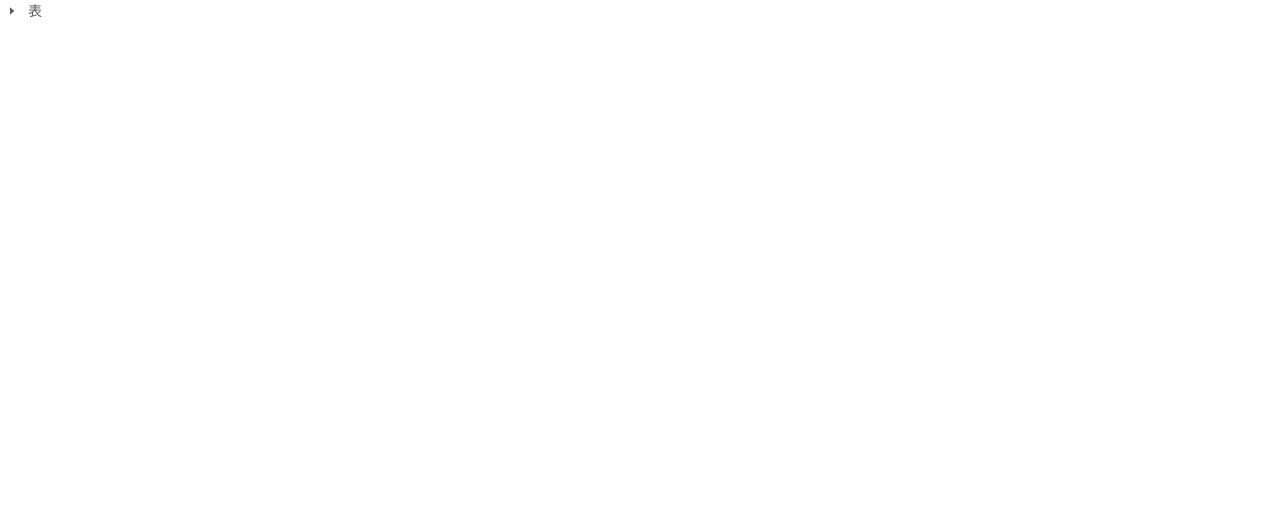
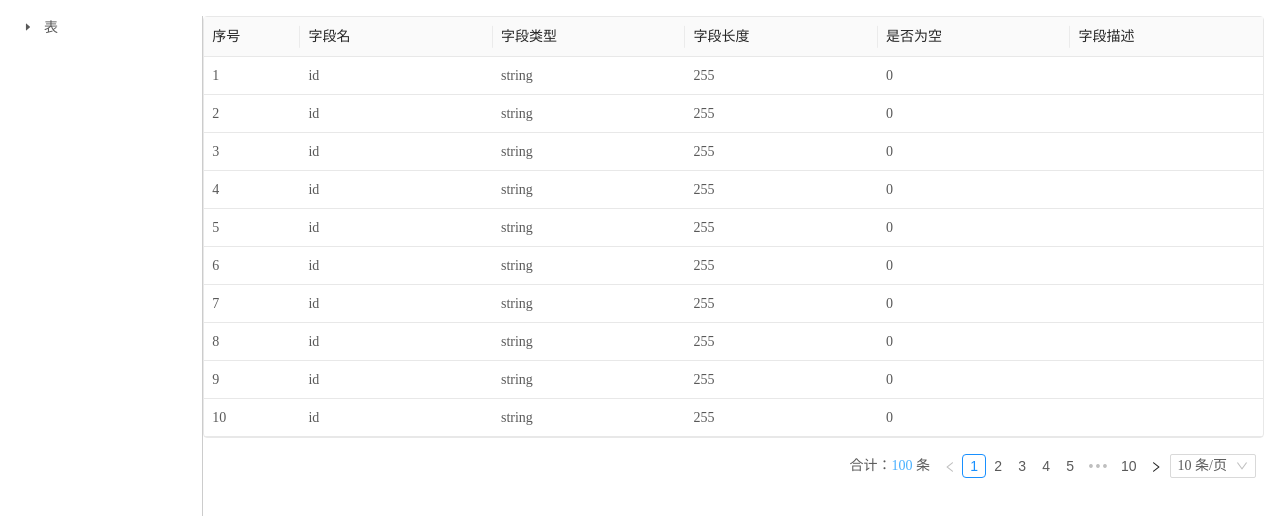
Before and after one commit to cz-chongzhen/background-management-system, a React (Create React App) app: page /developConfigManage in a window 1280 px wide. Shown: the top 516 px of the page. Built offline with nearby package versions, Linux system fonts and the light colour scheme.

Commit message:
czTable的优化

```diff
--- a/src/components/CzTable/CzTable.less
+++ b/src/components/CzTable/CzTable.less
@@ -1,4 +1,5 @@
 .cz-czTable {
+  height: 100%;
   //鼠标拖动改变列宽的分割线样式
   .react-resizable {
     position: relative;
--- a/src/components/CzTable/CzTable.tsx
+++ b/src/components/CzTable/CzTable.tsx
@@ -5,7 +5,6 @@ import {Resizable} from "react-resizable";
 import {SpinProps} from "antd/lib/spin";
 import {GetPopupContainer, TableLocale, TablePaginationConfig} from "antd/lib/table/interface";
 import {ColumnProps} from 'antd/es/table';
-import {useMediaQuery} from "react-responsive";
 
 interface ITableTitleProps {
     onResize: () => void,
@@ -90,9 +89,7 @@ const CzTable: React.FC<ICzTableProps> = (props) => {
         rowClassName,
         rowKey,
         rowSelection,
-        scroll,
         showHeader,
-        size,
         summary,
         title,
         onChange,
@@ -102,29 +99,8 @@ const CzTable: React.FC<ICzTableProps> = (props) => {
         sortDirections
     } = props;
 
-    const _1920 = useMediaQuery({minWidth: 1920});
-
-    const _1600 = useMediaQuery({minWidth: 1600, maxWidth: 1919});
-
-    const _1200 = useMediaQuery({minWidth: 1200, maxWidth: 1559});
-
-    let tableSize: SizeType;
-
-    if (size) {
-        tableSize = size;
-    } else {
-        if (_1920) {
-            tableSize = "large";
-        }
-        if (_1600) {
-            tableSize = "middle";
-        }
-        if (_1200) {
-            tableSize = "small";
-        }
-    }
-
     const [columns, setColumns] = useState([] as ColumnProps<any>[]);
+    const [tableY, setTableY] = useState(300);
 
     useEffect(() => {
         const {columns} = props;
@@ -132,6 +108,13 @@ const CzTable: React.FC<ICzTableProps> = (props) => {
             setColumns(columns);
         }
     }, [props.columns]);
+
+
+    useEffect(() => {
+        const tableDom: any = document.getElementsByClassName("cz-czTable")[0];
+        const tableContent: number = tableDom.offsetHeight - 40 - 57;
+        setTableY(tableContent);
+    }, []);
 
     const handleResize = (index: number) => (e: Event, param: any) => {
         const {size} = param;
@@ -226,15 +209,33 @@ const CzTable: React.FC<ICzTableProps> = (props) => {
             dataSource={dataSource}
             expandable={expandable}
             footer={footer}
-            loading={loading}
+            loading={{
+                spinning: loading,
+                tip: "加载中，请稍候...",
+                size: "large"
+            } as SpinProps}
             locale={locale}
-            pagination={pagination}
+            pagination={pagination ? Object.assign(pagination, {
+                pageSizeOptions: ['10', '20', '50', '100'],
+                showSizeChanger: true,
+                showTotal: (total: number, range: number[]): React.ReactElement => {
+                    return (
+                        <div>
+                            合计：<span style={{color: "#49b0ff"}}>{total}</span> 条
+                        </div>
+                    )
+                },
+                total: dataSource.length
+            }) : false}
             rowClassName={rowClassName}
             rowKey={rowKey}
             rowSelection={rowSelection}
-            scroll={scroll}
+            scroll={{
+                x: "max-content",
+                y: tableY,
+                scrollToFirstRowOnChange: true,
+            }}
             showHeader={showHeader}
-            size={tableSize}
             summary={summary}
             title={title}
             onChange={onChange}
--- a/src/pages/DevelopConfigManage/DevelopConfigManage.less
+++ b/src/pages/DevelopConfigManage/DevelopConfigManage.less
@@ -1,3 +1,43 @@
 .cz-developConfigManage {
+  width: 100%;
+  height: 100%;
+  padding: 16px;
 
+  > .left-content {
+    width: 15%;
+    height: 100%;
+    position: relative;
+    border-right: 1px solid #ccc;
+
+    > .czTreeNode-right-menu {
+      position: absolute;
+      width: 100px;
+      max-height: 80px;
+      background-color: #fff;
+      border-radius: 5px;
+      box-shadow: 5px 5px 10px rgba(0, 0, 0, 0.2);
+      padding: 10px 0;
+
+      > .czTreeNode-right-menu-item {
+        cursor: pointer;
+        padding: 0 10px;
+      }
+
+      > .czTreeNode-right-menu-item:hover {
+        background-color: #49B0FF;
+        color: #fff;
+      }
+    }
+  }
+
+  > .right-content {
+    width: 85%;
+    height: 100%;
+    display: flex;
+    flex-direction: column;
+
+    > .tableWrapper {
+      flex: 1;
+    }
+  }
 }
--- a/src/pages/DevelopConfigManage/DevelopConfigManage.tsx
+++ b/src/pages/DevelopConfigManage/DevelopConfigManage.tsx
@@ -1,8 +1,10 @@
-import React, {useCallback, useEffect, useMemo, useState} from "react";
+import React, {useEffect, useMemo, useState, CSSProperties} from "react";
 import {Tree, Button} from "antd";
-import {Item, Menu, MenuProvider} from "react-contexify";
-import 'react-contexify/dist/ReactContexify.min.css';
-import {ITreeDataProps} from "./types";
+import {ITreeDataProps, ITreeNodeMenuItemProps, ITableProps} from "./types";
+import "./DevelopConfigManage.less";
+import CzTable from "../../components/CzTable/CzTable";
+import {ITableData} from "./types";
+import {TablePaginationConfig} from "antd/es/table";
 
 const {TreeNode} = Tree;
 
@@ -11,6 +13,52 @@ const DevelopConfigManage: React.FC<any> = () => {
     const [menuTreeData, setMenuTreeData] = useState<Array<ITreeDataProps>>([]);
     const [selectedTreeKeys, setSelectedTreeKeys] = useState<Array<string>>([]);
     const [expandedTreeKeys, setExpandedTreeKeys] = useState<Array<string>>([]);
+    const [rightClickTreeNodeMenuItemProps, setRightClickTreeNodeMenuItemProps] = useState<ITreeNodeMenuItemProps>({
+        pageX: 0,
+        pageY: 0,
+        id: "",
+        isLeaf: false
+    });
+    const [tableProps, setTableProps] = useState<ITableProps>({
+        columns: [
+            {
+                dataIndex: "index",
+                title: "序号",
+                width: 80
+            },
+            {
+                dataIndex: 'name',
+                title: '字段名',
+                width: 160
+            },
+            {
+                dataIndex: "typeName",
+                title: "字段类型",
+                width: 160
+            },
+            {
+                dataIndex: "length",
+                title: "字段长度",
+                width: 160
+            },
+            {
+                dataIndex: "isNull",
+                title: "是否为空",
+                width: 160
+            },
+            {
+                dataIndex: "remark",
+                title: "字段描述",
+                width: 160
+            }
+        ],
+        dataSource: [],
+        paginationProps: {
+            current: 1,
+            pageSize: 10,
+        },
+        loading: true
+    });
 
     useEffect(() => {
         const data: Array<ITreeDataProps> = [
@@ -27,7 +75,6 @@ const DevelopConfigManage: React.FC<any> = () => {
         ];
 
         setMenuTreeData(data);
-
     }, []);
 
     /**
@@ -72,9 +119,142 @@ const DevelopConfigManage: React.FC<any> = () => {
         return handleGetTreeNode(menuTreeData);
     }, [menuTreeData]);
 
+    const onRightClick = (e: any): void => {
+        if (e.node.children) { // 说明是非叶子节点
+            setRightClickTreeNodeMenuItemProps(state => ({
+                ...state,
+                pageX: e.event.pageX,
+                pageY: e.event.pageY,
+                id: e.node.key,
+                isLeaf: false
+            }))
+        } else { // 说明是叶子节点
+            setRightClickTreeNodeMenuItemProps(state => ({
+                ...state,
+                pageX: e.event.pageX,
+                pageY: e.event.pageY,
+                id: e.node.key,
+                isLeaf: true
+            }))
+        }
+    };
+
+    /**
+     * 创建表
+     */
+    const createTable = () => {
+        console.log("创建表")
+    };
+
+    /**
+     * 删除表
+     * @param tableId 表的ID
+     */
+    const deleteTable = (tableId: string) => {
+        console.log("删除表", tableId)
+    };
+
+    const getNodeTreeRightClickMenu = useMemo<React.ReactNode>((): React.ReactNode => {
+        const {pageX, pageY, id, isLeaf} = rightClickTreeNodeMenuItemProps;
+        const tmpStyle = {
+            left: `${pageX - 6}px`,
+            top: `${pageY - 16}px`
+        } as CSSProperties;
+        const menu = (
+            <div style={tmpStyle} className="czTreeNode-right-menu" onClick={e => {
+                e.stopPropagation()
+            }}>
+                {
+                    isLeaf === true ?
+                        <div className="czTreeNode-right-menu-item" onClick={() => {
+                            deleteTable(id)
+                        }}>删除表</div>
+                        :
+                        <div className="czTreeNode-right-menu-item" onClick={() => {
+                            createTable()
+                        }}>新建表</div>
+                }
+            </div>
+        );
+        return rightClickTreeNodeMenuItemProps.id ? menu : null;
+    }, [rightClickTreeNodeMenuItemProps]);
+
+    /**
+     * 清除右键菜单
+     */
+    const clearRightMenu = (): void => {
+        setRightClickTreeNodeMenuItemProps(state => ({
+            ...state,
+            id: ""
+        }));
+    };
+
+    /**
+     * 分页的onChange事件
+     * @param page 当前是第几页
+     * @param pageSize 每页显示多少条
+     */
+    const pageOnChange = (page: number, pageSize: number): void => {
+        setTableProps(state => ({
+            ...state,
+            paginationProps: {
+                ...state.paginationProps,
+                current: page,
+                pageSize: pageSize
+            },
+            loading: true
+        }))
+    };
+
+    /**
+     * 每页显示多少条数据变化事件
+     * @param current
+     * @param size
+     */
+    const onShowSizeChange = (current: number, size: number): void => {
+        setTableProps(state => ({
+            ...state,
+            paginationProps: {
+                ...state.paginationProps,
+                pageSize: size
+            },
+            loading: true
+        }))
+    };
+
+    /**
+     * 获取表格数据源
+     */
+    const handleGetTableData = (): void => {
+        const dataArr: ITableData[] = [];
+        for (let i = 0; i < 100; i++) {
+            dataArr.push({
+                name: "id",
+                typeName: "string",
+                length: 255,
+                isNull: "0",
+                remark: "",
+                key: i + 1,
+                index: i + 1,
+            })
+        }
+        setTableProps(state => ({
+            ...state,
+            dataSource: dataArr,
+            loading: false
+        }))
+    };
+
+    useEffect(() => {
+        setTimeout(() => {
+            handleGetTableData();
+        }, 1000)
+    }, [tableProps.paginationProps]);
+
+
     return (
-        <div className="cz-developConfigManage">
-            <div className="left-content">
+        <div className="cz-developConfigManage clearfix">
+            <div className="left-content fl" onClick={clearRightMenu}>
                 {
                     menuTreeData.length > 0 ?
                         <Tree
@@ -82,16 +262,30 @@ const DevelopConfigManage: React.FC<any> = () => {
                             expandedKeys={expandedTreeKeys}
                             onExpand={onExpand}
                             onSelect={onSelect}
-                            onRightClick={() => {
-                            }}
+                            onRightClick={onRightClick}
                         >
                             {renderTreeNode}
                         </Tree>
                         :
                         "正在加载中..."
                 }
+                {getNodeTreeRightClickMenu}
             </div>
-            <div className="right-content"></div>
+            <div className="right-content fr">
+                <div className="tableWrapper">
+                    <CzTable
+                        columns={tableProps.columns}
+                        dataSource={tableProps.dataSource}
+                        pagination={{
+                            current: tableProps.paginationProps.current,
+                            pageSize: tableProps.paginationProps.pageSize,
+                            onChange: pageOnChange,
+                            onShowSizeChange: onShowSizeChange,
+                        } as TablePaginationConfig}
+                        loading={tableProps.loading}
+                    />
+                </div>
+            </div>
         </div>
     )
 };
```
Also changed, not shown: src/pages/DevelopConfigManage/types/index.d.ts (+26 -1 lines), src/pages/Login/Login.tsx (+8 -13 lines).
